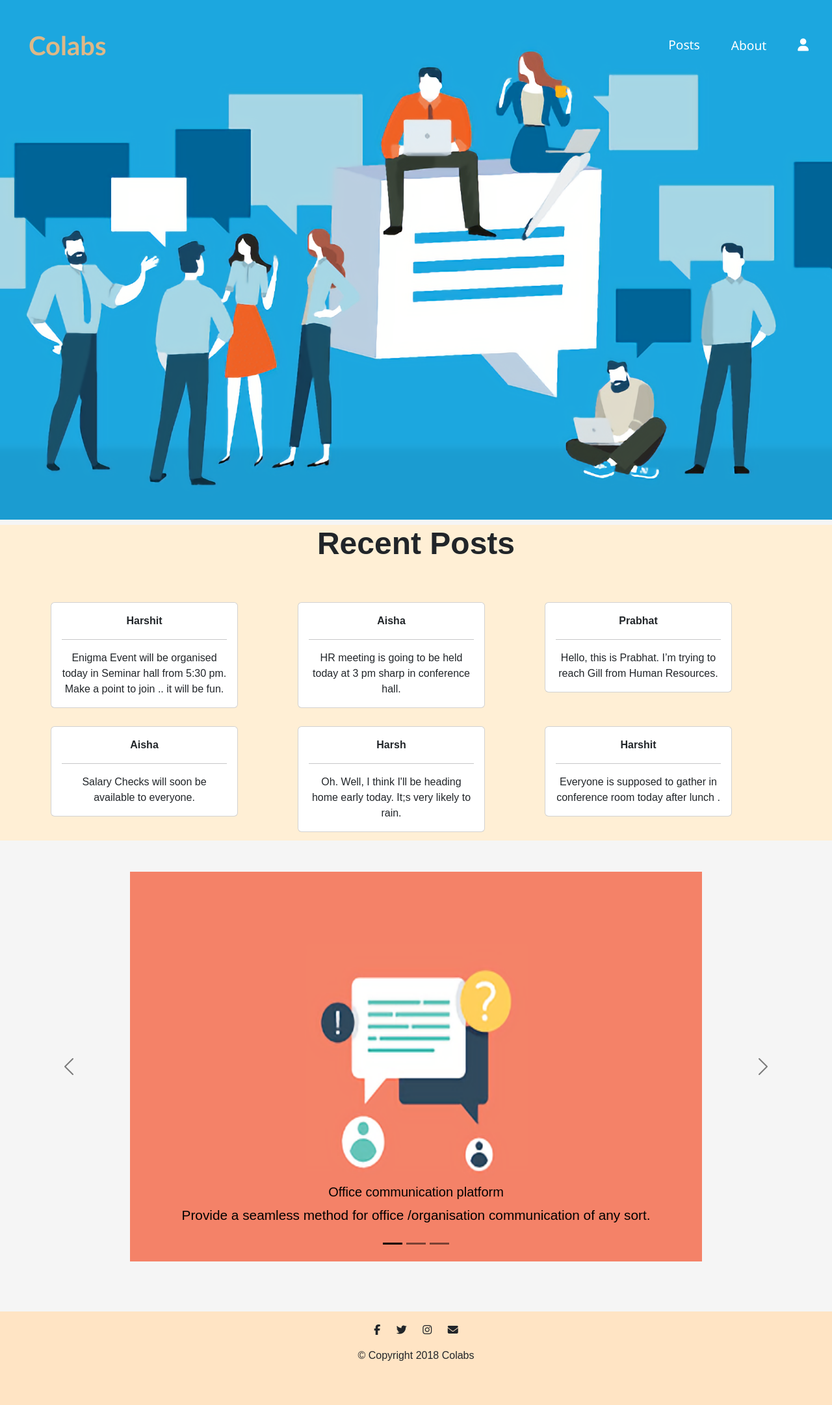
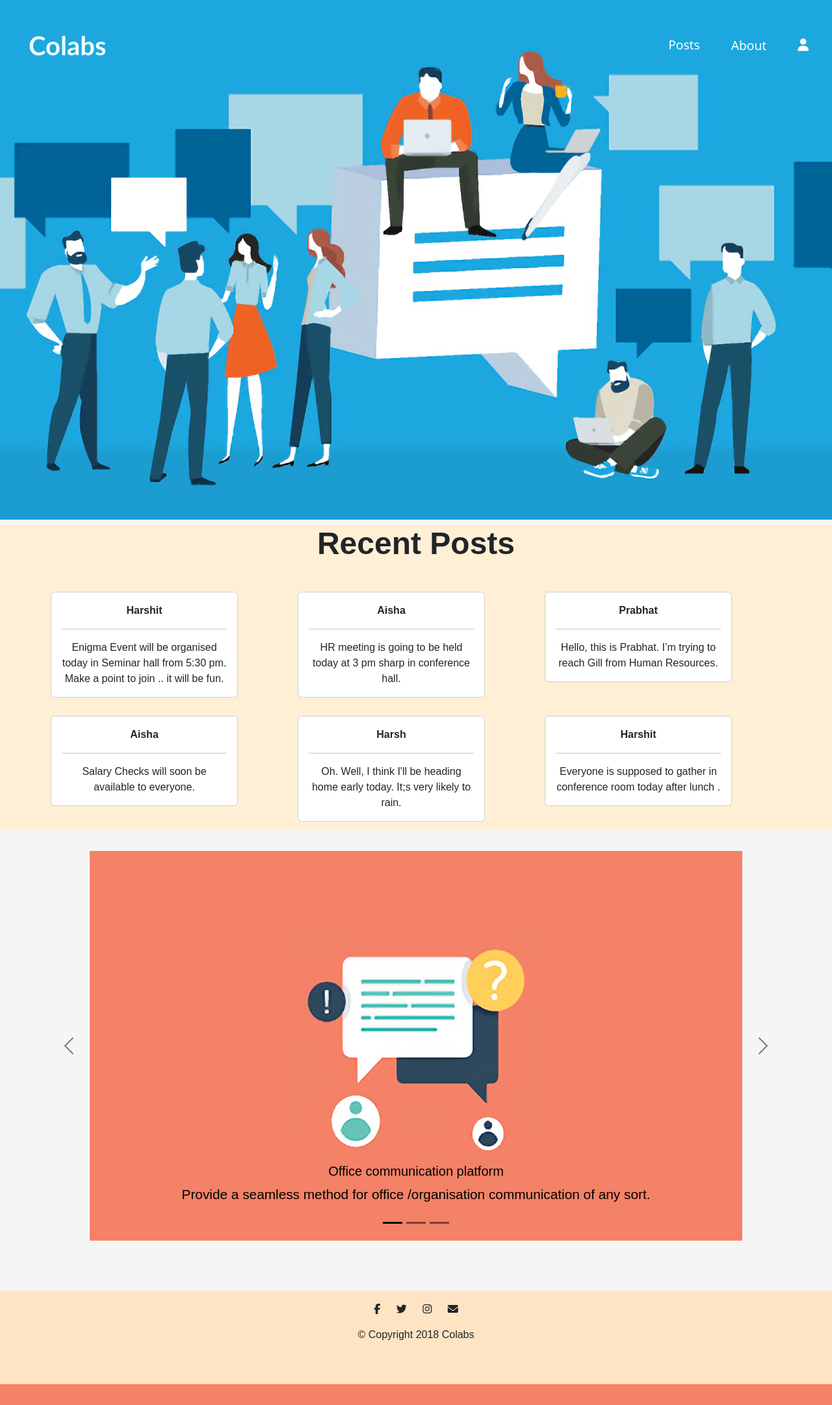
Before and after one commit to prabhat27m/Colabs_project, a Django app: page / in a window 1280 px wide. Shown: the whole page at 65% size. After the commit the page ends 2131 px from the top, so only its background shows below. Run offline with Django 3.2, Linux system fonts and the light colour scheme; data comes from the database, SQL or seed files in the repository; some libraries are stand-ins or nearby versions.

Commit message:
twelth commit

```diff
--- a/blog/static/css/blog.css
+++ b/blog/static/css/blog.css
@@ -13,7 +13,7 @@
   font-size: 2.5rem;
   font-weight: bold;
   padding: 2rem;
-  color:burlywood;
+  color:azure;
 
 }
 
@@ -40,7 +40,7 @@
 }
 
 .grid {
-  margin: 3rem;
+  margin: 2rem;
 }
 
 a {
@@ -83,7 +83,7 @@
 
 .carousel-img {
   height: 600px;
-  width: 70%;
+  width: 80%;
   margin: auto;
 }
 
--- a/blog/templates/blog/comment_form.html
+++ b/blog/templates/blog/comment_form.html
@@ -2,10 +2,10 @@
 {% load static %}
 {% block content %}
 
-<div class="container" style="margin: 4% ;">
+<div class="container" style="margin: 4% ; text-align:center">
     <div class="row">
       <div class="col">
-
+       <img src="{% static 'images/idea.jpg' %}"  style="height:70vh; width:90%"alt="kjh">
       </div>
       <div class="col" style="border: 2px solid gray;padding :2%">
 
--- a/blog/templates/blog/index.html
+++ b/blog/templates/blog/index.html
@@ -2,7 +2,7 @@
 {% load static %}
 <html>
   <head>
-    <title>Blog Project</title>
+    <title>Colabs</title>
    <!-- CSS only -->
     <!-- <link href="https://cdn.jsdelivr.net/npm/bootstrap@5.2.0-beta1/dist/css/bootstrap.min.css" rel="stylesheet" integrity="sha384-0evHe/X+R7YkIZDRvuzKMRqM+OrBnVFBL6DOitfPri4tjfHxaWutUpFmBp4vmVor" crossorigin="anonymous">
     <script src="https://cdn.jsdelivr.net/npm/@popperjs/core@2.11.5/dist/umd/popper.min.js" integrity="sha384-Xe+8cL9oJa6tN/veChSP7q+mnSPaj5Bcu9mPX5F5xIGE0DVittaqT5lorf0EI7Vk" crossorigin="anonymous"></script>
@@ -115,7 +115,7 @@
                           </div>
                           <div class="carousel-inner">
                             <div class="carousel-item active" data-bs-interval="10000">
-                              <img src="static/images/new-com.png" class="d-block carousel-img" alt="...">
+                              <img src="static/images/new-comments.png" class="d-block carousel-img" alt="...">
                               <div class="carousel-caption d-none d-md-block " style="font-size: 1.3rem;color:black">
                                 <h5>Office communication platform</h5>
                                 <p>Provide a seamless method for office /organisation communication of any sort.</p>
```
Also changed, not shown: blog/templates/blog/post_form.html (+12 -4 lines), blog/templates/blog/post_list.html (+34 -4 lines), blog/static/images/bg.jpg (deleted), blog/static/images/comments.png (deleted), blog/static/images/create.jpg (deleted), blog/static/images/draft.jpg (deleted), blog/static/images/idea.jpg (added), blog/static/images/images.jpg (deleted), blog/static/images/index2.jpg (deleted), blog/static/images/new-comments.png (added), blog/static/images/newpostfinal.png (added), blog/static/images/postlist.jpg (added), 1 other file.
